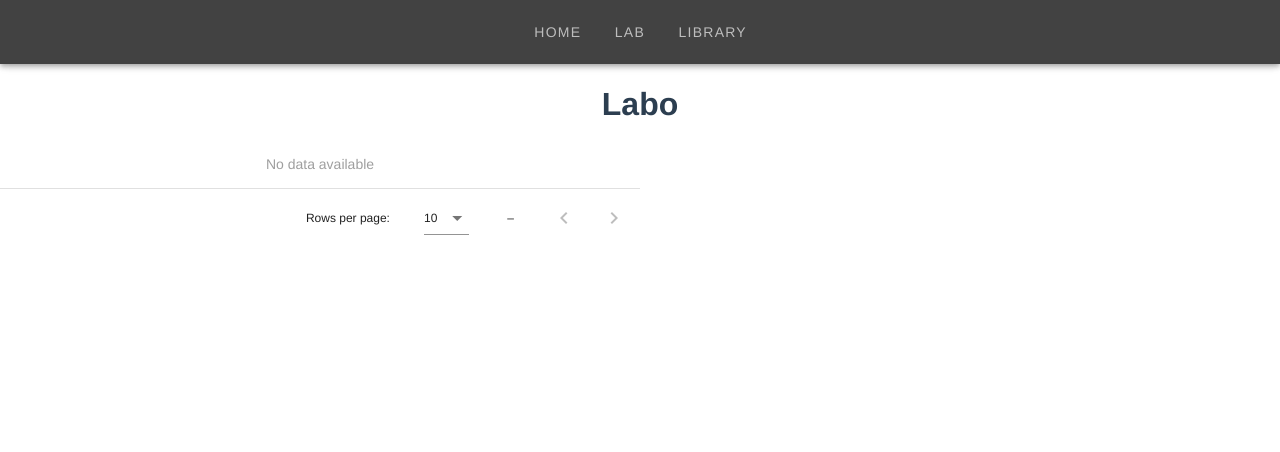
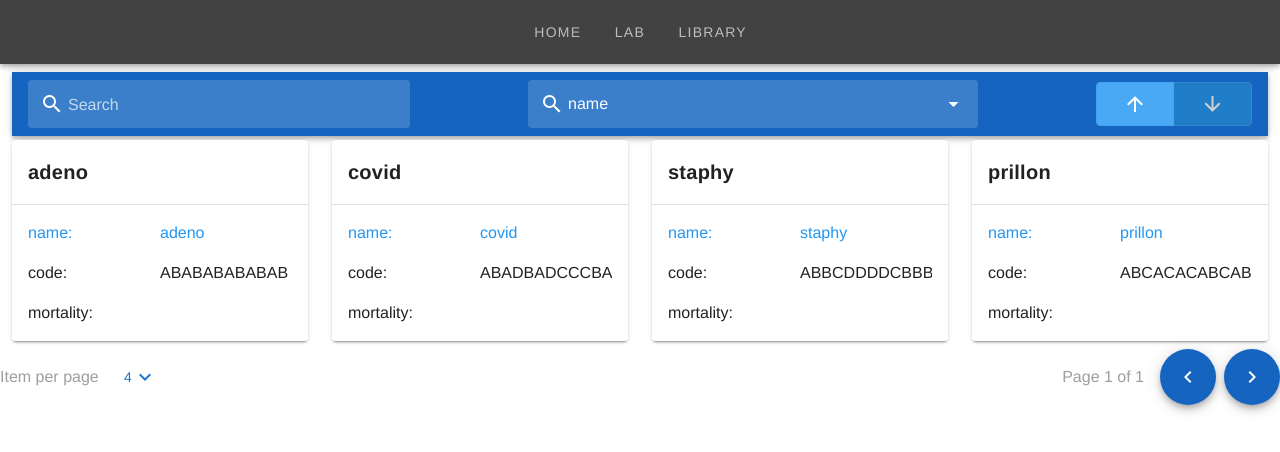
Before and after one commit to Azmog25/projetVue2022, a Vue app: page /labo in a window 1280 px wide. Shown: the top 452 px of the page. Built offline with nearby package versions, Linux system fonts and the light colour scheme.

Commit message:
Mise en place du labo

```diff
--- a/src/views/Basket.vue
+++ b/src/views/Basket.vue
@@ -7,7 +7,7 @@
         <td>{{v.name}}</td><td>{{v.code}}</td><td>{{v.mortalite}}</td>
       </tr>
     </table>
-    <button @click="sendToLab">Send to the lab</button>
+    <button @click="sendToLab($event)">Send to the lab</button>
   </div>
 </template>
 
@@ -17,9 +17,10 @@
   export default {
     name: 'Basket',
     methods: {
-      sendToLab() {
+      sendToLab(virus) {
         this.$store.commit('removeBasket')
-
+        console.log(virus)
+        this.$store.commit('addVirus', virus)
       }
     },
     watch: {
--- a/src/views/Labo.vue
+++ b/src/views/Labo.vue
@@ -1,19 +1,168 @@
 <template>
   <div>
-    <v-flex xs12  mt-5>
-      <h1>Labo</h1>
-    </v-flex>
-    <v-flex xs12 sm6 align-self-center mt-3>
-      <v-data-table border="1">
-        <tr>
-          <td>
-            <keep-alive include="Mixer">
-              <router-view name="locSubCentral"></router-view>
-            </keep-alive>
-          </td>
-        </tr>
-      </v-data-table>
-    </v-flex>
+    <v-container fluid>
+      <v-data-iterator
+        :items="viruses"
+        :items-per-page="itemsPerPage"
+        :page.sync="page"
+        :search="search"
+        :sort-by="sortBy.toLowerCase()"
+        :sort-desc="sortDesc"
+        hide-default-footer
+      >
+        <template v-slot:header>
+          <v-toolbar
+            dark
+            color="blue darken-3"
+            class="mb-1"
+          >
+            <v-text-field
+              v-model="search"
+              clearable
+              flat
+              solo-inverted
+              hide-details
+              prepend-inner-icon="mdi-magnify"
+              label="Search"
+            ></v-text-field>
+            <template v-if="$vuetify.breakpoint.mdAndUp">
+              <v-spacer></v-spacer>
+              <v-select
+                v-model="sortBy"
+                flat
+                solo-inverted
+                hide-details
+                :items="keys"
+                prepend-inner-icon="mdi-magnify"
+                label="Sort by"
+              ></v-select>
+              <v-spacer></v-spacer>
+              <v-btn-toggle
+                v-model="sortDesc"
+                mandatory
+              >
+                <v-btn
+                  large
+                  depressed
+                  color="blue"
+                  :value="false"
+                >
+                  <v-icon>mdi-arrow-up</v-icon>
+                </v-btn>
+                <v-btn
+                  large
+                  depressed
+                  color="blue"
+                  :value="true"
+                >
+                  <v-icon>mdi-arrow-down</v-icon>
+                </v-btn>
+              </v-btn-toggle>
+            </template>
+          </v-toolbar>
+        </template>
+
+        <template v-slot:default="">
+          <v-row>
+            <v-col
+              v-for="virus in $store.getters.getViruses"
+              :key="virus.name"
+              cols="12"
+              sm="6"
+              md="4"
+              lg="3"
+            >
+              <v-card>
+                <v-card-title class="subheading font-weight-bold">
+                  {{ virus.name }}
+                </v-card-title>
+
+                <v-divider></v-divider>
+
+                <v-list dense>
+                  <v-list-item
+                    v-for="(key, index) in filteredKeys"
+                    :key="index"
+                  >
+                    <v-list-item-content :class="{ 'blue--text': sortBy === key }">
+                      {{ key }}:
+                    </v-list-item-content>
+                    <v-list-item-content
+                      class="aligned-end"
+                      :class="{ 'blue--text': sortBy === key }"
+                    >
+                      {{ virus[key] }}
+                    </v-list-item-content>
+                  </v-list-item>
+                </v-list>
+              </v-card>
+            </v-col>
+          </v-row>
+        </template>
+
+        <template v-slot:footer>
+          <v-row
+            class="mt-2"
+            align="center"
+            justify="center"
+          >
+
+            <span class="grey--text">Item per page</span>
+            <v-menu offset-y>
+              <template v-slot:activator="{ on, attrs }">
+                <v-btn
+                  dark
+                  text
+                  color="primary"
+                  class="ml-2"
+                  v-bind="attrs"
+                  v-on="on"
+                >
+                  {{ itemsPerPage }}
+                  <v-icon>mdi-chevron-down</v-icon>
+                  </v-btn>
+              </template>
+              <v-list>
+                <v-list-item
+                  v-for="(number, index) in itemsPerPageArray"
+                  :key="index"
+                  @click="updateItemsPerPage(number)"
+                >
+
+                  <v-list-item-title>{{ number }}</v-list-item-title>
+                </v-list-item>
+              </v-list>
+            </v-menu>
+
+            <v-spacer></v-spacer>
+
+            <span
+              class="mr-4 grey--text"
+            >
+              Page {{ page }} of {{ numberOfPages }}
+            </span>
+            <v-btn
+              fab
+              dark
+              color="blue darken-3"
+              class="mr-1"
+              @click="formerPage"
+            >
+              <v-icon>mdi-chevron-left</v-icon>
+            </v-btn>
+            <v-btn
+              fab
+              dark
+              color="blue darken-3"
+              class="ml-1"
+              @click="nextPage"
+            >
+              <v-icon>mdi-chevron-right</v-icon>
+            </v-btn>
+          </v-row>
+        </template>
+      </v-data-iterator>
+    </v-container>
   </div>
 </template>
 
@@ -22,7 +171,50 @@
 
   export default {
     name: 'Labo',
+    data() {
+      return {
+        itemsPerPageArray: [4,8,12],
+        search: '',
+        filter: {},
+        sortDesc: false,
+        page: 1,
+        itemsPerPage: 4,
+        sortBy: 'name',
+        keys: [
+            'name',
+            'code',
+            'mortality',
+        ],
+        headers: [
+          {
+            text: 'Viruses'
+          },
+          {text: 'Name'},
+          {text: 'Code'},
+          {text: 'Mortality %'}
+        ],
+        viruses: this.$store.getters.getViruses
+      }
+    },
+    computed: {
+      filteredKeys() {
+        return this.keys.filter(key => key !== 'Name')
+      },
+
+      numberOfPages () {
+        return Math.ceil(this.viruses.length / this.itemsPerPage)
+      },
+    },
     methods: {
+      nextPage () {
+        if (this.page + 1 <= this.numberOfPages) this.page += 1
+      },
+      formerPage () {
+        if (this.page - 1 >= 1) this.page -= 1
+      },
+      updateItemsPerPage (number) {
+        this.itemsPerPage = number
+      },
       cut : function() {
         if (this.cutFactor === 0) return;
         this.chosenViruses.forEach(e => {
@@ -72,7 +264,7 @@
         }
         // unselect all
         this.chosenParts.splice(0,this.chosenParts.length)
-      }
+      },
     }
   }
 </script>
```
